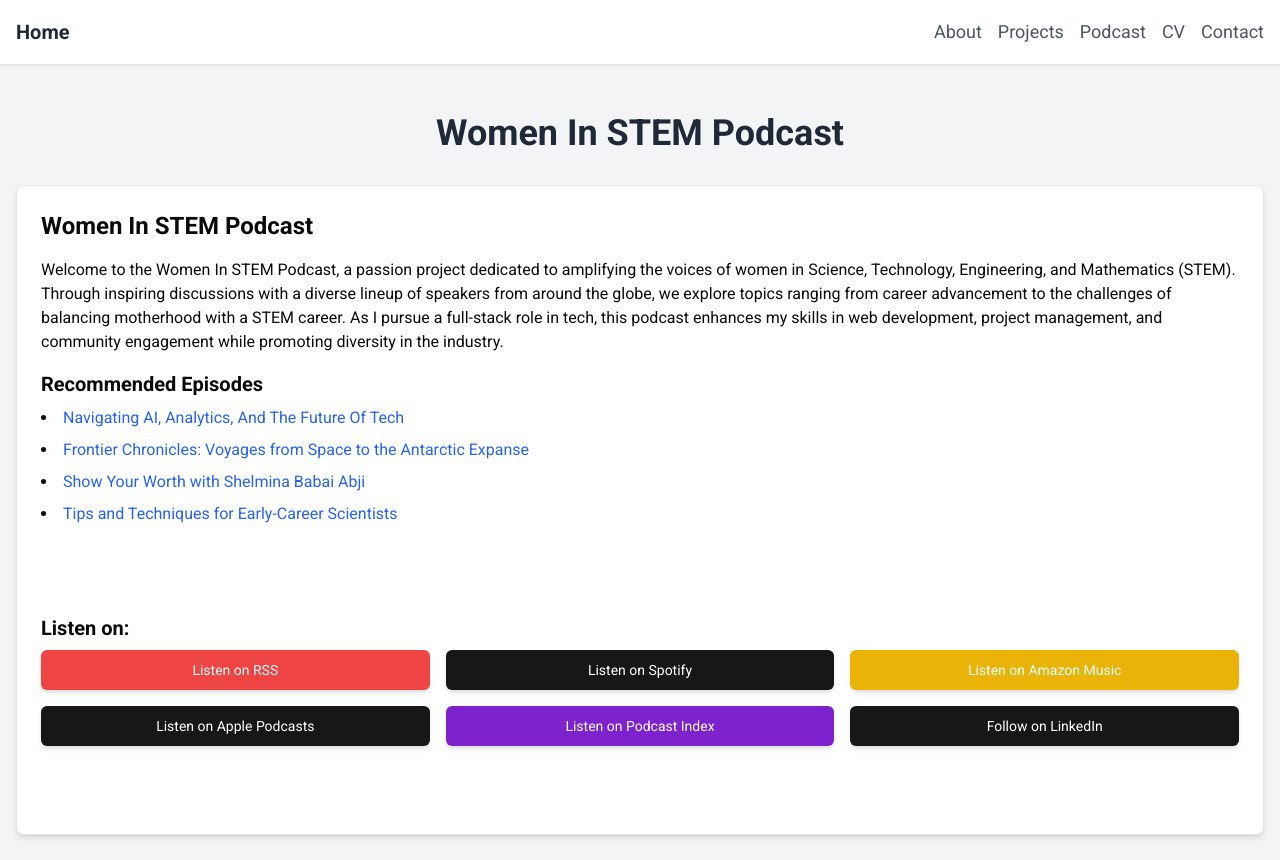
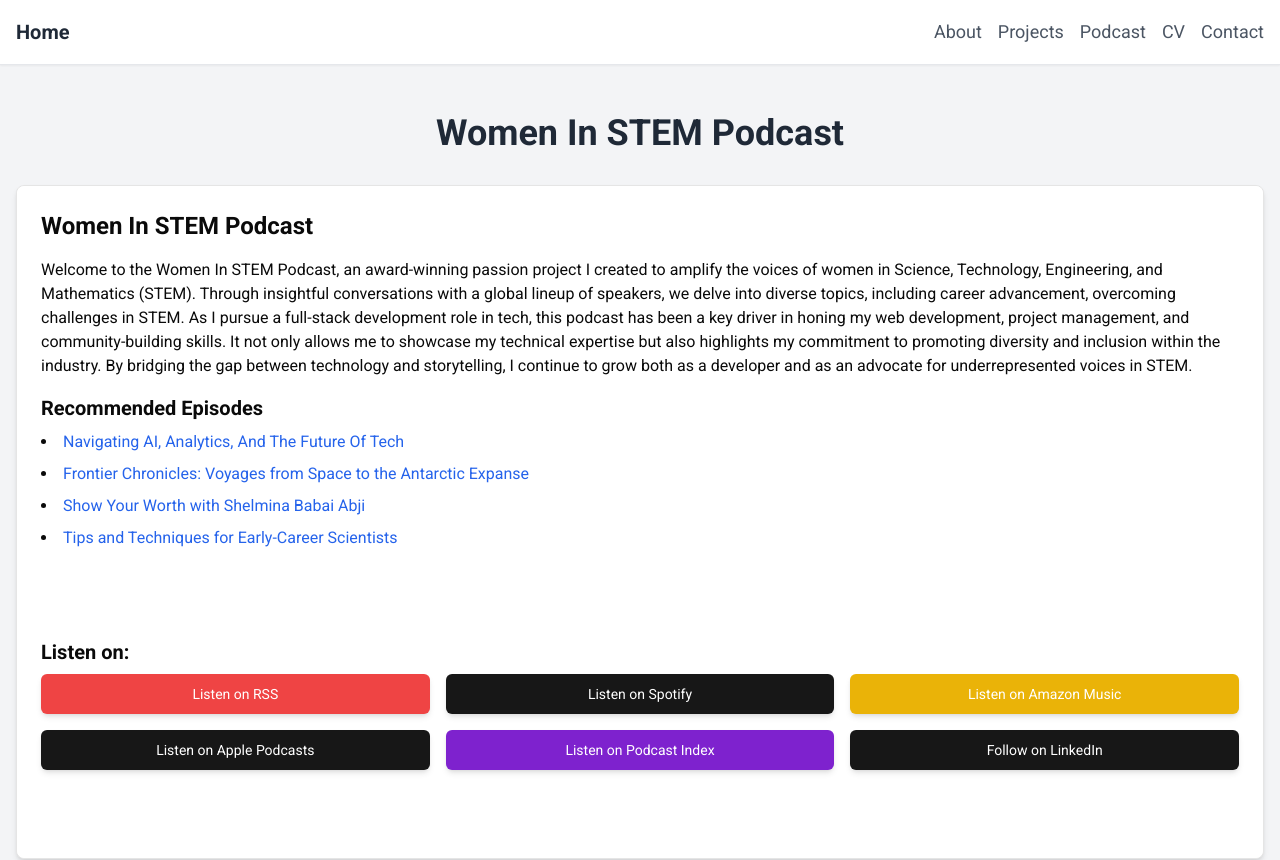
Before and after one commit to Kellytheengineer/my-nextjs-project, a Next.js app: page /podcast in a window 1280 px wide. Shown: the top 860 px of the page. Built offline with nearby package versions, Linux system fonts and the light colour scheme.

Commit message:
made small change to podcast page

```diff
--- a/src/app/podcast/page.tsx
+++ b/src/app/podcast/page.tsx
@@ -25,12 +25,9 @@
           <CardContent className="p-6 bg-white rounded-lg">
             <h2 className="text-2xl font-bold mb-4">Women In STEM Podcast</h2>
             <p className="mb-4">
-              Welcome to the Women In STEM Podcast, a passion project dedicated to amplifying the voices of women in
-              Science, Technology, Engineering, and Mathematics (STEM). Through inspiring discussions with a diverse
-              lineup of speakers from around the globe, we explore topics ranging from career advancement to the
-              challenges of balancing motherhood with a STEM career. As I pursue a full-stack role in tech, this
-              podcast enhances my skills in web development, project management, and community engagement while
-              promoting diversity in the industry.
+            Welcome to the Women In STEM Podcast, an award-winning passion project I created to amplify the voices of women in Science, Technology, Engineering, and Mathematics (STEM). Through insightful conversations with a global lineup of speakers, we delve into diverse topics, including career advancement, overcoming challenges in STEM.
+
+            As I pursue a full-stack development role in tech, this podcast has been a key driver in honing my web development, project management, and community-building skills. It not only allows me to showcase my technical expertise but also highlights my commitment to promoting diversity and inclusion within the industry. By bridging the gap between technology and storytelling, I continue to grow both as a developer and as an advocate for underrepresented voices in STEM.
             </p>
             <h3 className="text-xl font-bold mb-2">Recommended Episodes</h3>
             <ul className="list-disc list-inside mb-4">
```
